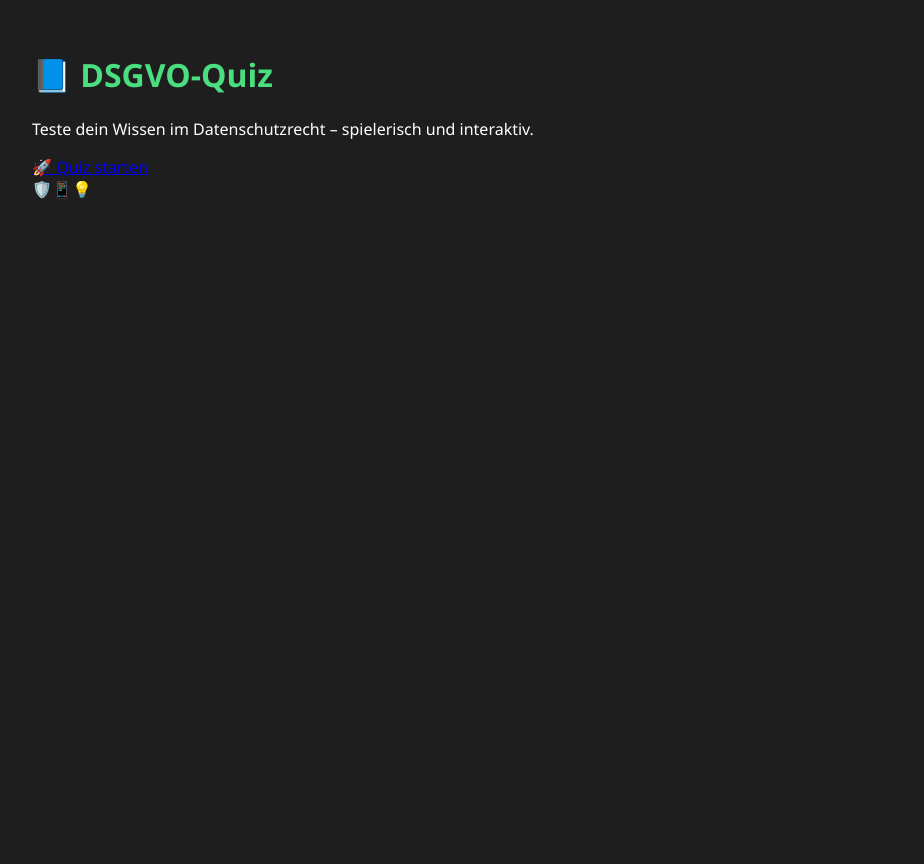
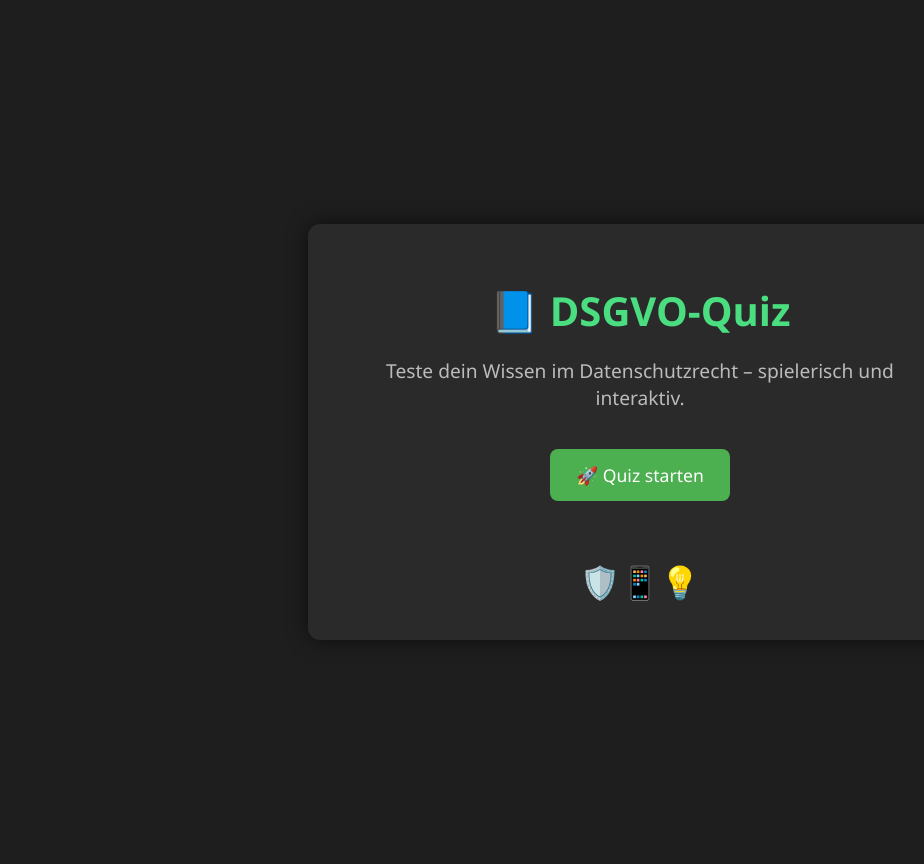
Before and after one commit to sleischel/Datenschutz, a Flask app: template templates/quiz.html in a window 1280 px wide. Shown: the whole page, without its empty margins (0-924 px from the left). Before the commit the page ends 199 px from the top, so only its background shows below. Run offline with Flask 3, Linux system fonts and the light colour scheme; the template is opened without the code that fills it, so the values that code supplies are empty.

Commit message:
Update style.css

```diff
--- a/static/style.css
+++ b/static/style.css
@@ -154,3 +154,66 @@ button:hover, a.button:hover {
 .privacy-box button:hover {
   background-color: #666;
 }
+body.start-screen {
+  background-color: #1e1e1e;
+  color: #ffffff;
+  font-family: 'Segoe UI', sans-serif;
+  display: flex;
+  justify-content: center;
+  align-items: center;
+  height: 100vh;
+  margin: 0;
+}
+
+.quiz-container {
+  text-align: center;
+  padding: 2em;
+  border-radius: 12px;
+  background: #2a2a2a;
+  box-shadow: 0 0 20px rgba(0,0,0,0.6);
+  max-width: 600px;
+  animation: fadeIn 2s ease;
+}
+
+.quiz-container h1 {
+  font-size: 2.5em;
+  margin-bottom: 0.2em;
+}
+
+.subtitle {
+  font-size: 1.2em;
+  color: #bbbbbb;
+  margin-bottom: 2em;
+}
+
+.start-button {
+  display: inline-block;
+  background-color: #4CAF50;
+  color: white;
+  padding: 0.8em 1.5em;
+  border: none;
+  border-radius: 8px;
+  font-size: 1.1em;
+  text-decoration: none;
+  transition: background-color 0.3s ease;
+}
+
+.start-button:hover {
+  background-color: #45a049;
+}
+
+.animated-emoji {
+  font-size: 2em;
+  margin-top: 2em;
+  animation: float 2.5s infinite;
+}
+
+@keyframes fadeIn {
+  from { opacity: 0; transform: translateY(20px); }
+  to   { opacity: 1; transform: translateY(0); }
+}
+
+@keyframes float {
+  0%, 100% { transform: translateY(0px); }
+  50% { transform: translateY(-10px); }
+}
```
